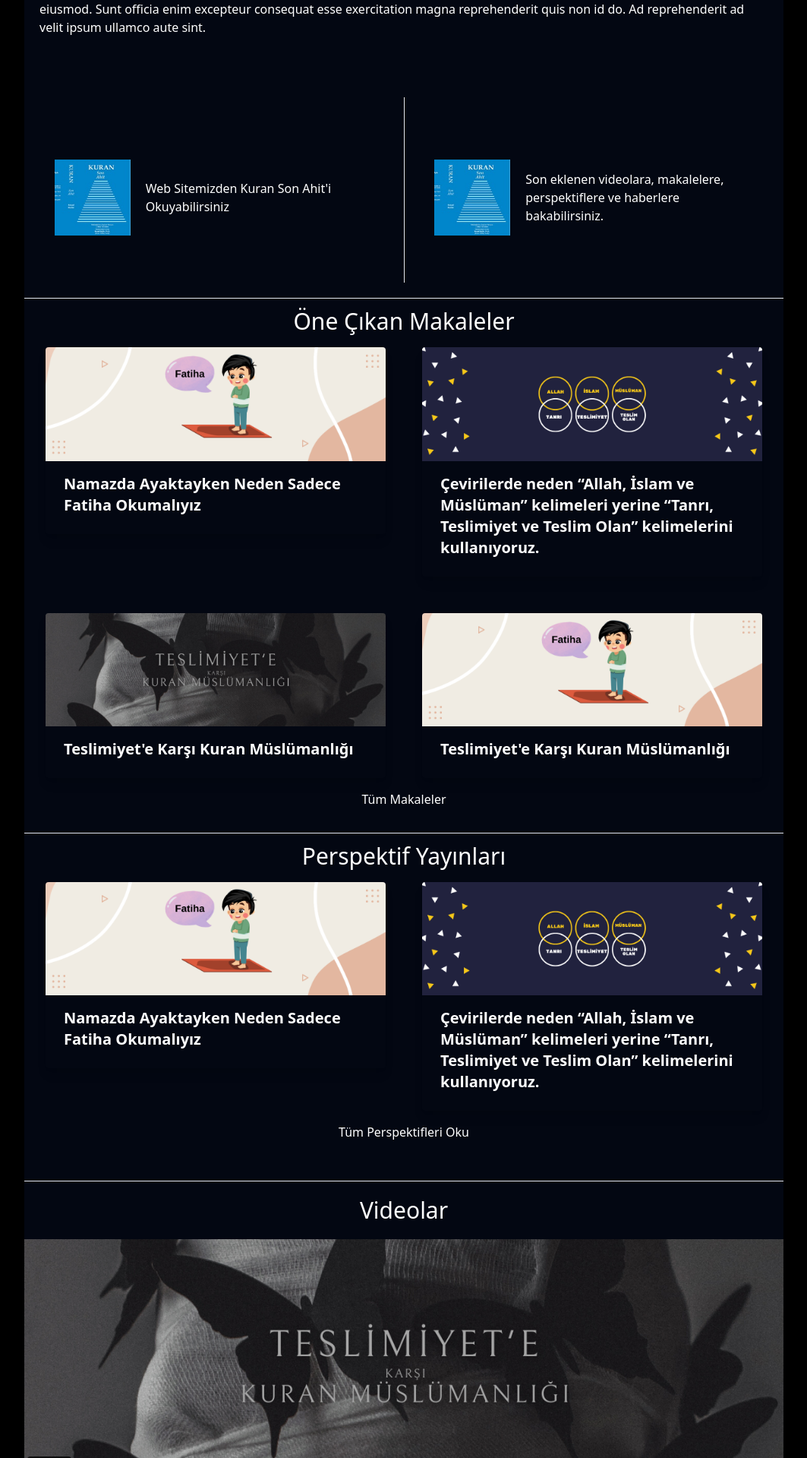
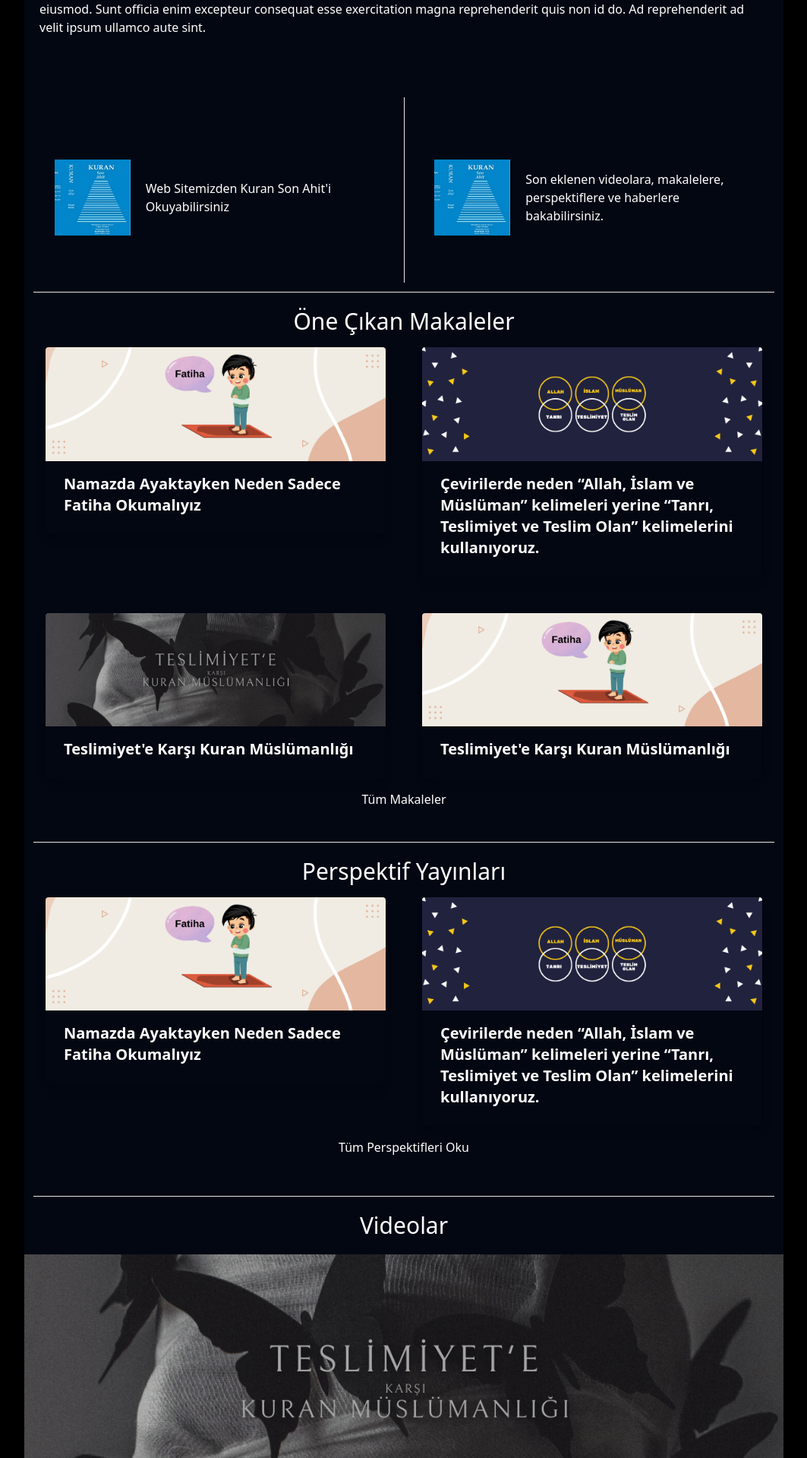
Before and after one commit to SubmitterTech/teslimolanorg, a React (Create React App) app in the folder frontend/: page / in a window 1280 px wide. Shown: the part 641-2560 px from the top of the page at 76% size, without its empty margins (108-1171 px from the left). Built offline with nearby package versions, Linux system fonts and the light colour scheme.

Commit message:
borders edited

```diff
--- a/frontend/src/components/About/About.js
+++ b/frontend/src/components/About/About.js
@@ -5,7 +5,7 @@ import { faX } from "@fortawesome/free-solid-svg-icons";
 const About = () => {
   return (
     <>
-    <hr></hr>
+    <hr className="m-5"/>
     <div className="grid grid-cols-1 md:grid-cols-2 text p-3 gap-5">
       <div className="flex flex-col text-white gap-5">
         <h1 className="text-3xl">Biz Kimiz</h1>
--- a/frontend/src/components/Articles/FeaturedArticles.js
+++ b/frontend/src/components/Articles/FeaturedArticles.js
@@ -36,7 +36,8 @@ const FeaturedArticles = () => {
   ];
 
   return (
-    <div className="flex flex-col border-t mt-5 p-3">
+    <div className="flex flex-col p-3">
+      <hr className="mb-5"/>
       <div className="flex justify-center text-white">
         <h1 className="text-3xl">Öne Çıkan Makaleler</h1>
       </div>
--- a/frontend/src/components/Card/Card.js
+++ b/frontend/src/components/Card/Card.js
@@ -1,15 +1,21 @@
 import { Link } from "react-router-dom";
 
-const Card = ({imgSrc,linkTitle}) => {
-    return <div className="w-full p-3 flex flex-col items-center justify-between gap-5">
-    <div className="border-t w-11/12 md:border-none"></div>
-    <div className="flex justify-center items-center gap-5">
-        <div className="w-[100px] h-[200px] flex items-center justify-center"><img src={imgSrc} alt=""/></div>
-        <div className="w-[300px] h-[200px] text-white flex items-center justify-center"><Link to="#" className="hover:text-emerald-700">{linkTitle}</Link></div>
+const Card = ({ imgSrc, linkTitle }) => {
+  return (
+    <div className="w-full p-3 flex flex-col items-center justify-between gap-5">
+      <div className="border-t w-11/12 md:border-none"></div>
+      <div className="flex justify-center items-center gap-5">
+        <div className="w-[100px] h-[200px] flex items-center justify-center">
+          <img src={imgSrc} alt="" />
+        </div>
+        <div className="w-[300px] h-[200px] text-white flex items-center justify-center">
+          <Link to="#" className="hover:text-emerald-700">
+            {linkTitle}
+          </Link>
+        </div>
+      </div>
     </div>
-  </div>;
-
-
+  );
 };
 
 export default Card;
--- a/frontend/src/components/Footer/Footer.js
+++ b/frontend/src/components/Footer/Footer.js
@@ -309,7 +309,7 @@ const Footer = () => {
               <FontAwesomeIcon icon={items.icon} />
               <Link to="">{items.title}</Link>
             </div>
-            <hr />
+            <hr/>
             <ul className="flex flex-col gap-2">
               {items.subMenuItems.map((subMenuItem,index2) => (
                 <li key={index2} className="flex gap-2">
--- a/frontend/src/components/Perspectives/FeaturedPerspective.js
+++ b/frontend/src/components/Perspectives/FeaturedPerspective.js
@@ -22,7 +22,8 @@ const FeaturedPerspective = () => {
   ];
 
   return (
-    <div className="flex flex-col border-t mt-5 p-3">
+    <div className="flex flex-col mt-5 p-3">
+      <hr className="mb-5"/>
       <div className="flex justify-center text-white">
         <h1 className="text-3xl">Perspektif Yayınları</h1>
       </div>
--- a/frontend/src/components/Suggestions/SuggestionsSection.js
+++ b/frontend/src/components/Suggestions/SuggestionsSection.js
@@ -3,7 +3,7 @@ import Suggestion from "./Suggestion";
 const SuggestionsSection = () => {
   return (
     <div className="p-5">
-        <hr></hr>
+        <hr/>
       <div className="mt-2 p-2">
         <h1 className="text-2xl text-white">İlginizi Çeken Bir Konu Seçin</h1>
       </div>
--- a/frontend/src/components/Videos/FeaturedVideos.js
+++ b/frontend/src/components/Videos/FeaturedVideos.js
@@ -30,7 +30,7 @@ const FeaturedVideos = () => {
   ];
   return (
     <div className="flex flex-col mt-5 py-5 gap-5">
-      <hr></hr>
+      <hr className="bg-green-700 mx-3"/>
       <div className="text-white flex justify-center items-center">
         <h1 className="text-3xl">Videolar</h1>
       </div>
```
